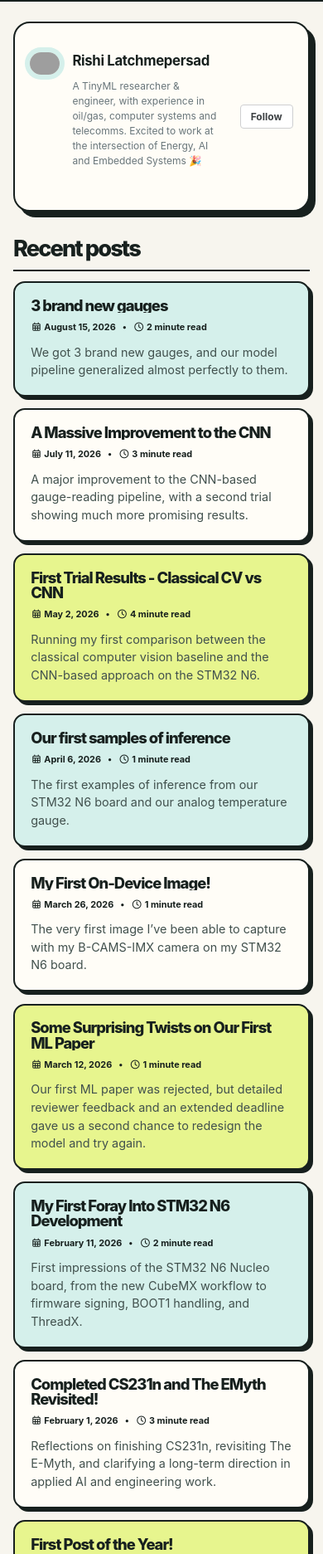
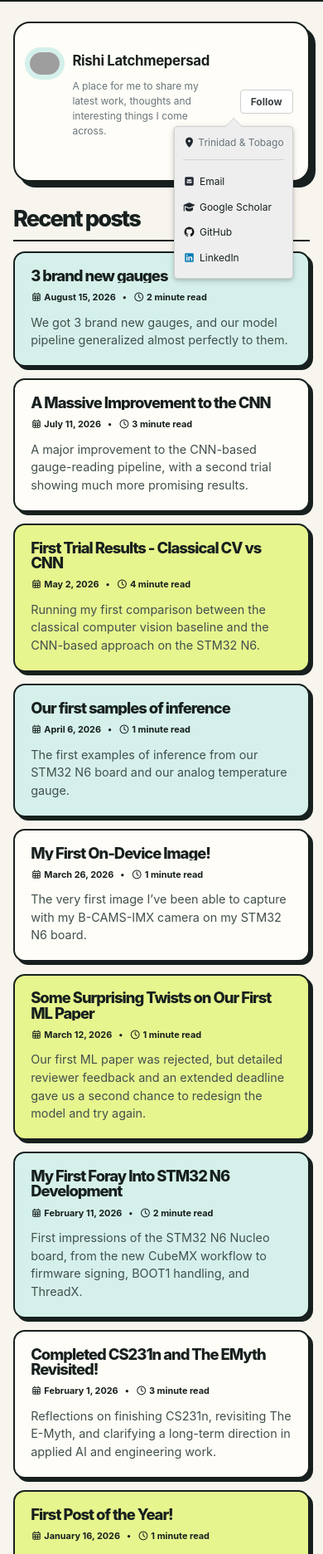
Before and after one commit to rishi-latchmepersad/rishi-latchmepersad.github.io, a Jekyll site: the page built from index.html, in a window 390 px wide. Shown: the part 380-2253 px from the top of the page at 83% size. Built offline with Jekyll 4.4.1, drawn with Linux system fonts in a browser that asks for light colours; cached includes are drawn as plain includes; the list of posts is cut into pages by our own code; some of the changed text lies outside the part shown; grey boxes are pictures that could not be loaded.

Commit message:
Polish homepage layout and footer

```diff
--- a/_config.yml
+++ b/_config.yml
@@ -115,7 +115,7 @@
 author:
   name             : "Rishi Latchmepersad"
   avatar           : "/assets/bio-photo.jpg" # path of avatar image, e.g. "/assets/images/bio-photo.jpg"
-  bio              : "A TinyML researcher & engineer, with experience in oil/gas, computer systems and telecomms. Excited to work at the intersection of Energy, AI and Embedded Systems 🎉"
+  bio              : "A place for me to share my latest work, thoughts and interesting things I come across."
   location         : "Trinidad & Tobago"
   email            :
   links:
--- a/_includes/author-profile.html
+++ b/_includes/author-profile.html
@@ -15,7 +15,7 @@
     <h3 class="author__name p-name" itemprop="name">
       <a class="u-url" rel="me" href="{{ author.home | default: '/' | absolute_url }}" itemprop="url">{{ author.name }}</a>
     </h3>
-    {% if author.bio %}
+    {% if author.bio and author.bio != empty %}
       <div class="author__bio p-note" itemprop="description">
         {{ author.bio | markdownify }}
       </div>
@@ -26,7 +26,7 @@
     <button class="btn btn--inverse">{{ site.data.ui-text[site.locale].follow_label | remove: ":" | default: "Follow" }}</button>
     <ul class="author__urls social-icons">
       {% if author.location %}
-        <li itemprop="homeLocation" itemscope itemtype="https://schema.org/Place">
+        <li class="author__location" itemprop="homeLocation" itemscope itemtype="https://schema.org/Place">
           <i class="fas fa-fw fa-map-marker-alt" aria-hidden="true"></i> <span itemprop="name" class="p-locality">{{ author.location }}</span>
         </li>
       {% endif %}
--- a/_includes/footer.html
+++ b/_includes/footer.html
@@ -19,4 +19,7 @@
   </ul>
 </div>
 
-<div class="page__footer-copyright">&copy; {{ site.time | date: '%Y' }} <a href="{{ site.copyright_url | default: site.url }}">{{ site.copyright | default: site.title }}</a>. {{ site.data.ui-text[site.locale].powered_by | default: "Powered by" }} <a href="https://jekyllrb.com" rel="nofollow">Jekyll</a> &amp; <a href="https://mademistakes.com/work/jekyll-themes/minimal-mistakes/" rel="nofollow">Minimal Mistakes</a>.</div>
+<div class="page__footer-copyright">
+  <span>&copy; {{ site.time | date: "%Y" }}</span>
+  <a href="{{ site.copyright_url | default: site.url }}">{{ site.copyright | default: site.title }}</a>
+</div>
--- /dev/null
+++ b/_includes/home-circuit-board.html
@@ -0,0 +1,37 @@
+<aside class="home-circuit-rail" aria-label="Animated circuit board">
+  <div class="home-circuit-board">
+    <img src="{{ '/assets/circuit board.png' | relative_url }}" alt="" aria-hidden="true">
+    <span class="home-circuit-signal" aria-hidden="true"><span></span></span>
+  </div>
+</aside>
+
+<script>
+(function () {
+  var rail = document.querySelector('.home-circuit-rail');
+  var board = document.querySelector('.home-circuit-board');
+  var signal = document.querySelector('.home-circuit-signal');
+  var hero = document.querySelector('.home-pixel-hero');
+  if (!rail || !board || !signal) return;
+
+  var scheduled = false;
+  function updateSignal() {
+    scheduled = false;
+    if (hero) {
+      var rootSize = parseFloat(getComputedStyle(document.documentElement).fontSize) || 16;
+      rail.classList.toggle('is-active', hero.getBoundingClientRect().bottom <= rootSize * 5);
+    }
+    var maxScroll = Math.max(1, document.documentElement.scrollHeight - window.innerHeight);
+    var progress = Math.min(1, Math.max(0, window.scrollY / maxScroll));
+    var travel = Math.max(0, board.offsetHeight - signal.offsetHeight - 16);
+    signal.style.setProperty('--signal-y', Math.round(progress * travel) + 'px');
+  }
+  function scheduleUpdate() {
+    if (scheduled) return;
+    scheduled = true;
+    window.requestAnimationFrame(updateSignal);
+  }
+  window.addEventListener('scroll', scheduleUpdate, { passive: true });
+  window.addEventListener('resize', scheduleUpdate);
+  updateSignal();
+}());
+</script>
--- a/_layouts/home.html
+++ b/_layouts/home.html
@@ -25,4 +25,6 @@
 
     {% include paginator.html %}
   </div>
+
+  {% include home-circuit-board.html %}
 </div>
--- a/assets/css/main.scss
+++ b/assets/css/main.scss
@@ -189,3 +189,207 @@
   display:block;
   margin-inline:auto;
 }
+
+// Homepage footer matches the editorial template.
+.layout--home .page__footer {
+  margin-top:3rem;
+  padding:0;
+  color:var(--ref-ink);
+  background:var(--ref-mint);
+  border-top:2px solid var(--ref-line);
+}
+.layout--home .page__footer a { color:var(--ref-ink); }
+.layout--home .page__footer-follow,
+.layout--home .page__footer-copyright {
+  max-width:1280px;
+  margin-inline:auto;
+  padding-inline:clamp(1rem,3vw,3rem);
+}
+.layout--home .page__footer-follow {
+  padding-top:1.25rem;
+  padding-bottom:1.25rem;
+  border-bottom:0;
+}
+.layout--home .page__footer-follow ul {
+  display:flex;
+  flex-wrap:wrap;
+  gap:.6rem;
+  margin:0;
+}
+.layout--home .page__footer-follow li { margin:0; }
+.layout--home .page__footer-follow a {
+  display:inline-flex;
+  align-items:center;
+  gap:.4rem;
+  padding:.45rem .7rem;
+  border:2px solid var(--ref-line);
+  border-radius:10px;
+  color:var(--ref-ink);
+  background:var(--ref-mint);
+  font-size:.72rem;
+  font-weight:800;
+  text-decoration:none;
+}
+.layout--home .page__footer-follow a:hover {
+  color:var(--ref-ink);
+  background:var(--ref-lime);
+}
+.layout--home .page__footer-copyright {
+  padding-top:1.25rem;
+  padding-bottom:1.5rem;
+  color:var(--ref-ink);
+  font-size:.78rem;
+  font-weight:700;
+}
+
+// Compact footer and a clearer sidebar rhythm.
+.layout--home .page__footer {
+  margin-top:1.5rem;
+}
+.layout--home .page__footer footer {
+  margin-top:0;
+  padding-bottom:.75rem;
+}
+.layout--home .page__footer-follow {
+  padding-top:.6rem;
+  padding-bottom:.6rem;
+}
+.layout--home .page__footer-copyright {
+  padding-top:.65rem;
+  padding-bottom:.75rem;
+}
+.layout--home .author__urls {
+  display:flex;
+  flex-direction:column;
+  gap:.2rem;
+}
+.layout--home .author__urls li {
+  margin:0;
+}
+.layout--home .author__urls a {
+  margin:0;
+  padding-block:.3rem;
+}
+.layout--home .author__urls .author__location {
+  margin-bottom:.55rem;
+  padding-bottom:.7rem;
+  border-bottom:1px solid #d6d3ca;
+}
+
+// Scroll-reactive circuit board rail.
+.home-circuit-rail {
+  display:none;
+}
+@media (min-width:80em) {
+  .layout--home #main { position:relative; }
+  .layout--home .home-circuit-rail {
+    display:block;
+    position:absolute;
+    top:1.5rem;
+    right:clamp(1rem,3vw,3rem);
+    width:clamp(110px,10vw,150px);
+    height:calc(100% - 1.5rem);
+    pointer-events:none;
+  }
+  .home-circuit-board {
+    position:sticky;
+    top:6rem;
+    width:100%;
+    overflow:hidden;
+    border:2px solid var(--ref-line);
+    border-radius:18px;
+    background:var(--ref-mint);
+    box-shadow:6px 6px 0 var(--ref-line);
+  }
+  .home-circuit-board img {
+    display:block;
+    width:100%;
+    height:clamp(360px,62vh,720px);
+    object-fit:fill;
+  }
+  .home-circuit-signal {
+    position:absolute;
+    top:8px;
+    left:50%;
+    width:14px;
+    height:14px;
+    border:3px solid var(--ref-line);
+    border-radius:4px;
+    background:var(--ref-lime);
+    box-shadow:0 0 0 5px rgba(231,245,142,.22), 0 0 18px rgba(231,245,142,.9);
+    transform:translate3d(-50%,var(--signal-y,0),0);
+    transition:transform .12s linear;
+  }
+  .home-circuit-signal span {
+    display:block;
+    width:100%;
+    height:100%;
+    background:var(--ref-lime);
+  }
+}
+@media (prefers-reduced-motion:reduce) {
+  .home-circuit-signal { transition:none; }
+}
+
+// Full-viewport transparent circuit board treatment.
+.home-circuit-rail {
+  display:none;
+}
+@media (min-width:80em) {
+  .layout--home .home-circuit-rail {
+    display:flex;
+    position:absolute;
+    top:1.5rem;
+    right:clamp(1rem,3vw,3rem);
+    bottom:auto;
+    height:calc(100vh - 8rem);
+    width:22vw;
+    max-width:320px;
+    align-items:flex-start;
+    justify-content:center;
+    pointer-events:none;
+    z-index:1;
+  }
+  .home-circuit-board {
+    position:sticky;
+    width:100%;
+    height:auto;
+    max-height:100%;
+    top:6rem;
+    overflow:visible;
+    border:0;
+    border-radius:0;
+    background:transparent;
+    box-shadow:none;
+    display:flex;
+    align-items:center;
+    justify-content:center;
+  }
+  .layout--home .home-circuit-rail.is-active {
+    position:fixed;
+    top:5.5rem;
+    right:clamp(1rem,3vw,3rem);
+    bottom:1.5rem;
+    height:auto;
+    align-items:center;
+  }
+  .layout--home .home-circuit-rail.is-active .home-circuit-board {
+    position:relative;
+    top:0;
+  }
+  .home-circuit-board img {
+    display:block;
+    width:100%;
+    height:auto;
+    max-width:100%;
+    max-height:100%;
+    object-fit:contain;
+  }
+  .home-circuit-signal {
+    top:8px;
+    left:50%;
+  }
+}
+@media (max-width:79.999em) {
+  .home-circuit-rail { display:none; }
+}
```
Also changed, not shown: assets/circuit board.png (added), assets/hero-offshore-boat-source.png (added), assets/hero-offshore-flare-source.png (added), 2 other files.
